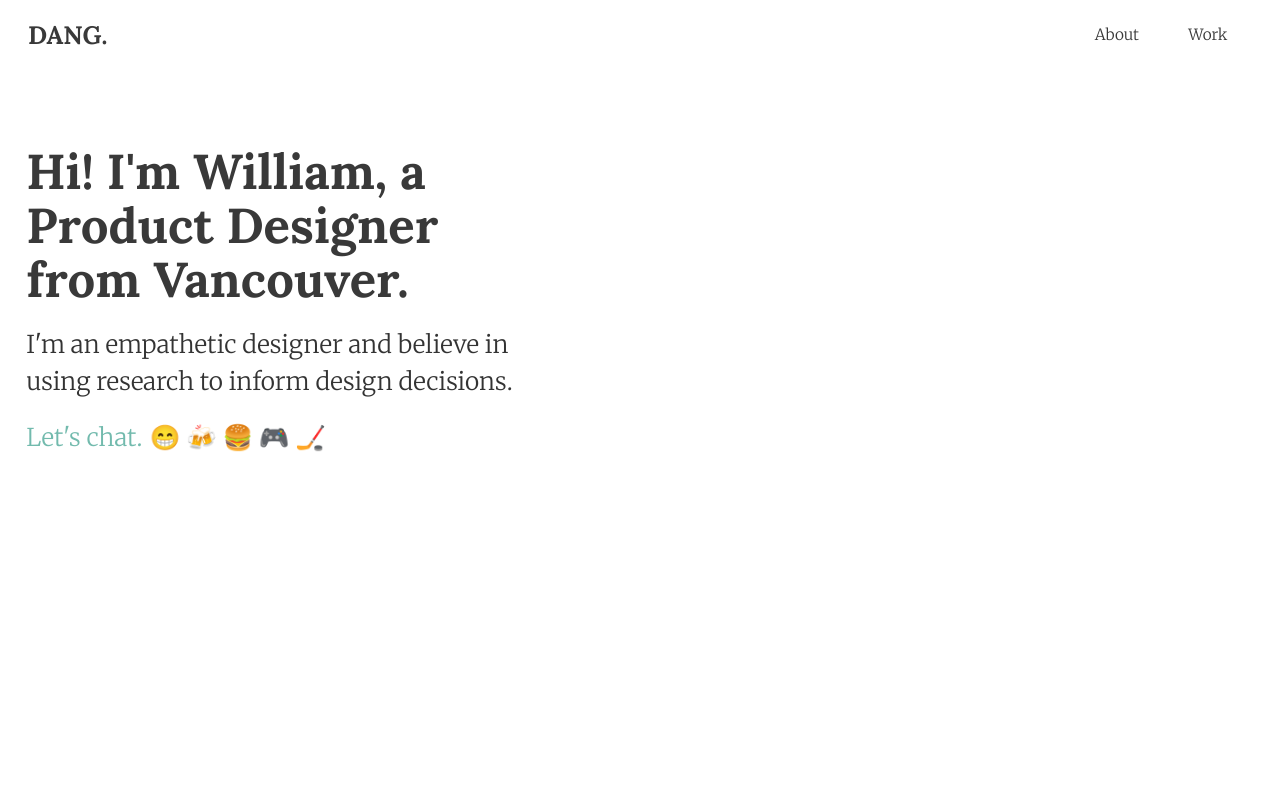
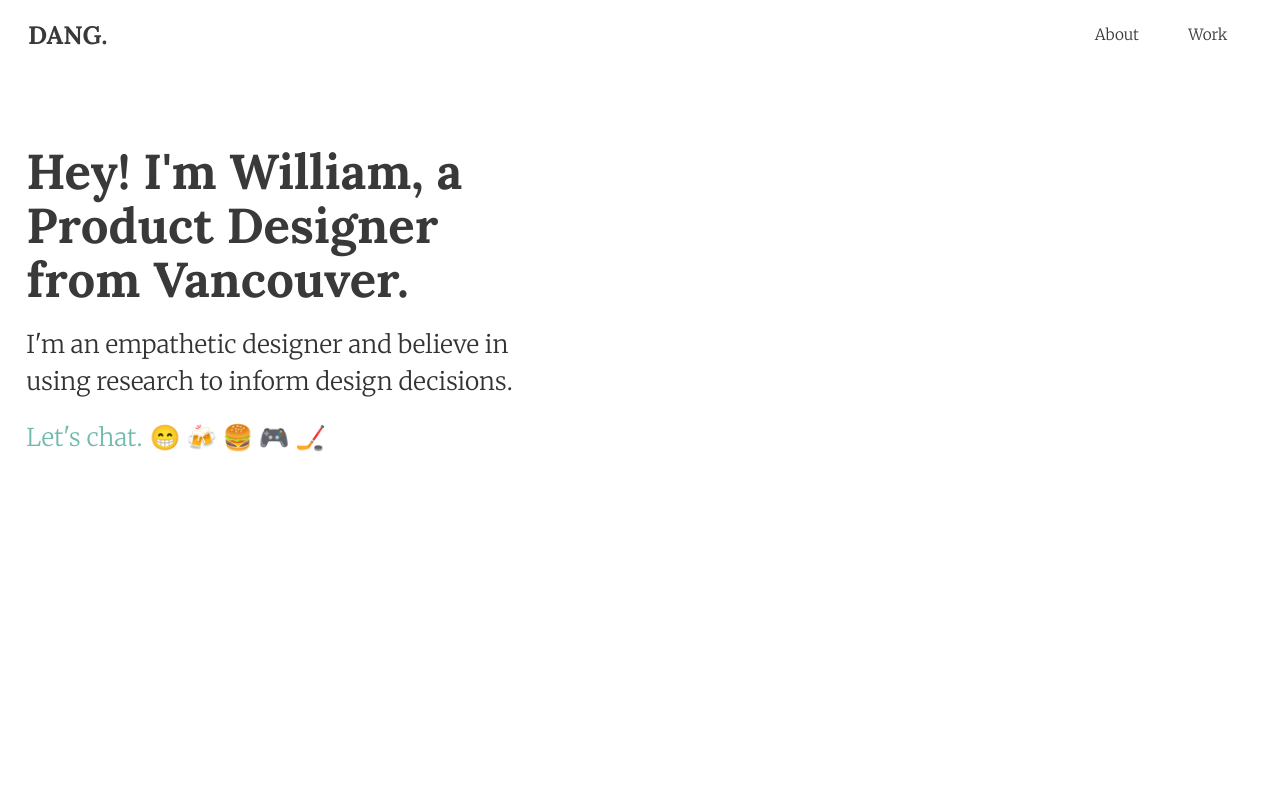
Before and after one commit to williamd14/williamd14.github.io, a plain HTML site: page index.html in a window 1280 px wide. Shown: the top 800 px of the page. Drawn offline with Linux system fonts and the light colour scheme.

Commit message:
Update index.html

```diff
--- a/index.html
+++ b/index.html
@@ -58,7 +58,7 @@ Box Theme from http://demo.themefisher.com/demos/?theme=Box
     <section class="landing">
         <div class="splash">
             <div class="splash-sentence">
-                <h1>Hi! I'm William, a Product Designer from Vancouver. </h1>
+                <h1>Hey! I'm William, a Product Designer from Vancouver. </h1>
                 <h2>I'm an empathetic designer and believe in using research to inform design decisions.</h2>
                 <h2><a class="in-text-link" href="#contact">Let's chat.</a>&#x1F601; &#x1F37B; &#x1F354; &#x1F3AE; &#x1F3D2;</h2>
             </div>
```
